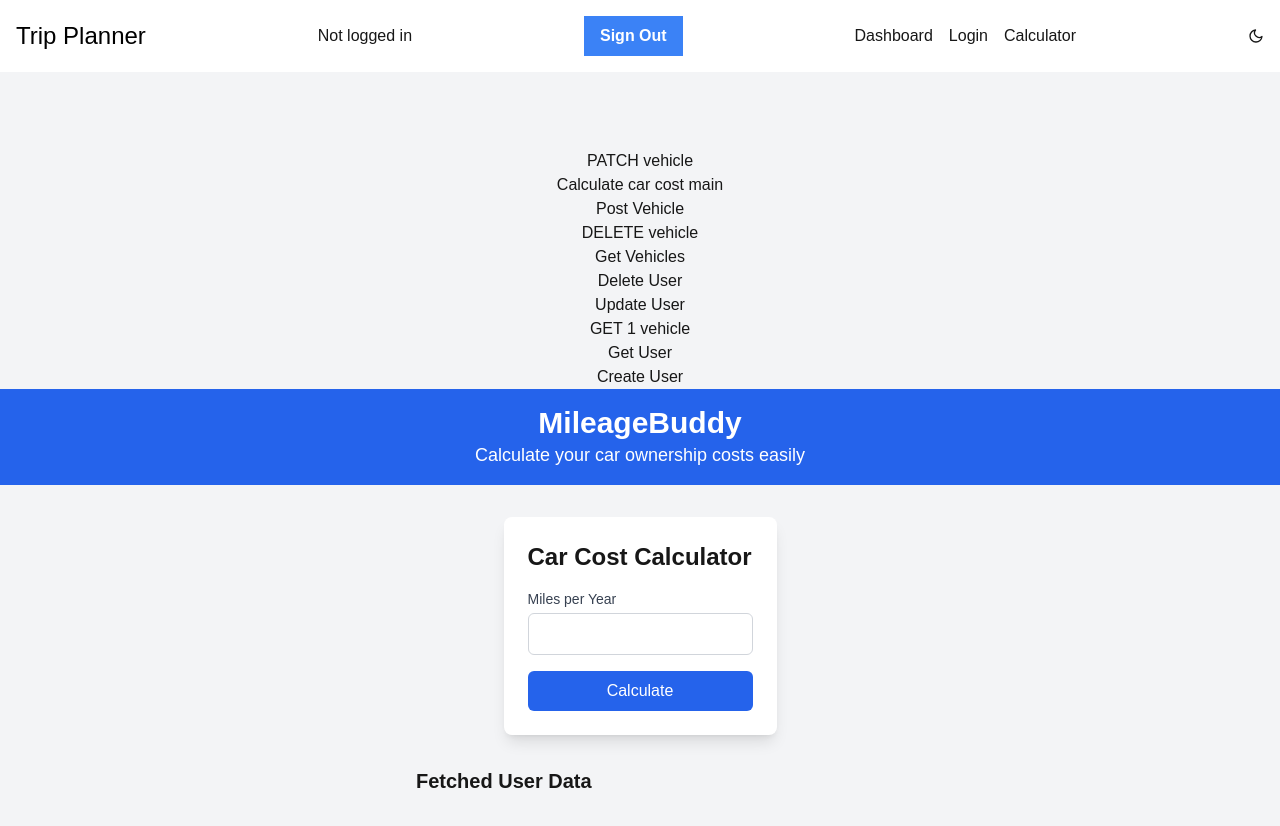
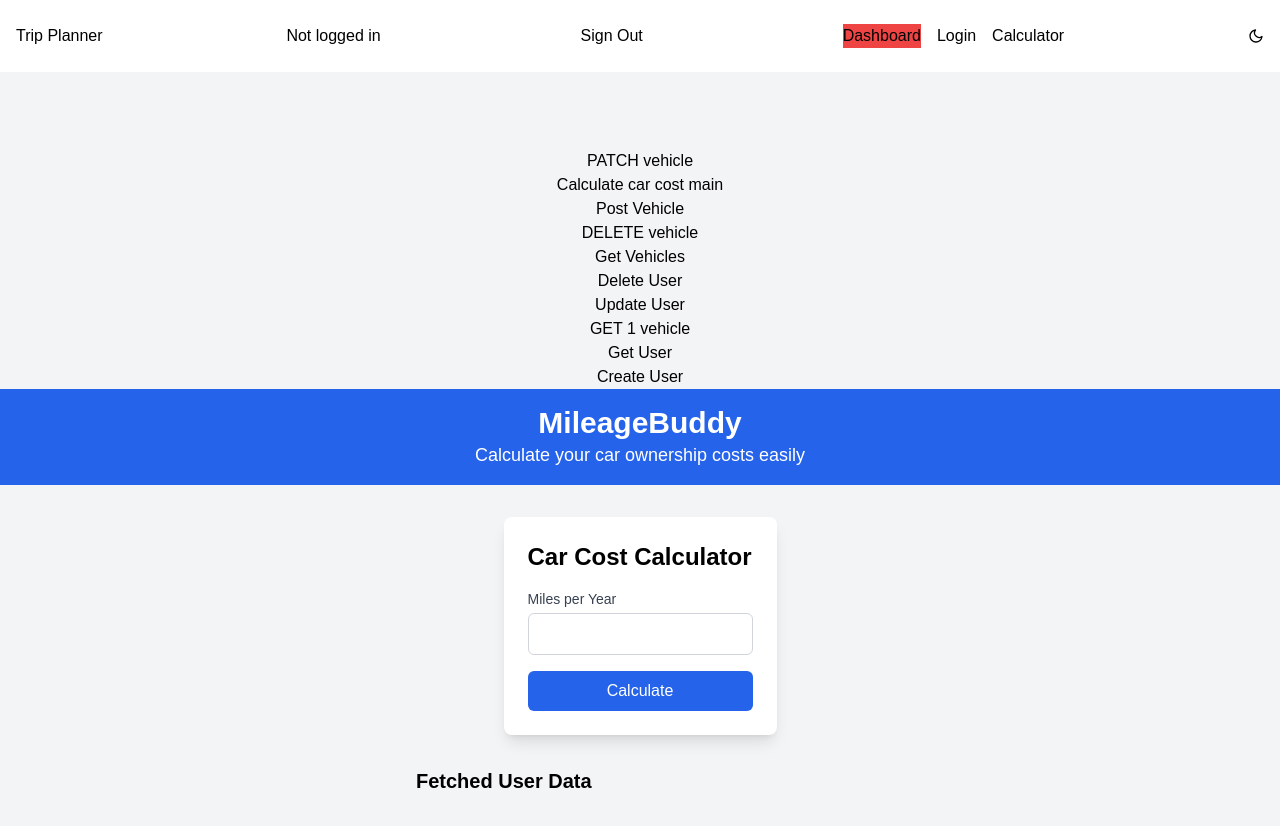
Before and after one commit to adamhinton/mileagebuddy, a Next.js app: page / in a window 1280 px wide. Shown: the top 826 px of the page. Built offline with nearby package versions, Linux system fonts and the light colour scheme; no server answers.

Commit message:
Test TW components

```diff
--- a/src/app/globals.css
+++ b/src/app/globals.css
@@ -4,26 +4,40 @@
 @layer components {
 	/* .btn is just a test component I made to see if this works */
 	.btn {
-		@apply bg-blue-500;
+		@apply bg-blue-500 lg:bg-red-500;
 	}
 }
 
 @tailwind utilities;
 
+@tailwind utilities;
+
 :root {
-	--background: #ffffff;
-	--foreground: #171717;
+	/* Light Mode Colors */
+	--primary: 214, 71%, 51%; /* Example: Blue */
+	--secondary: 39, 100%, 50%; /* Example: Orange */
+	--accent: 142, 76%, 36%; /* Example: Green */
+	--neutral: 0, 0%, 95%; /* Light Gray */
+	--neutral-text: 0, 0%, 20%; /* Dark Gray */
+	--background: hsl(0, 0%, 100%); /* White */
+	--foreground: hsl(0, 0%, 0%); /* Black */
 }
 
 @media (prefers-color-scheme: dark) {
 	:root {
-		--background: #0a0a0a;
-		--foreground: #ededed;
+		/* Dark Mode Colors */
+		--primary: 214, 75%, 65%;
+		--secondary: 39, 90%, 60%;
+		--accent: 142, 66%, 46%;
+		--neutral: 0, 0%, 15%; /* Dark Gray */
+		--neutral-text: 0, 0%, 90%; /* Light Gray */
+		--background: hsl(0, 0%, 10%); /* Very Dark Gray */
+		--foreground: hsl(0, 0%, 90%); /* Light Gray */
 	}
 }
 
 body {
-	color: var(--foreground);
-	background: var(--background);
+	color: hsl(var(--foreground));
+	background: hsl(var(--background));
 	font-family: Arial, Helvetica, sans-serif;
 }
--- a/src/components/Header.tsx
+++ b/src/components/Header.tsx
@@ -16,14 +16,12 @@ export const Header: React.FC = () => {
 	console.log("redux user in Header:", user);
 
 	return (
-		<header className="bg-white dark:bg-slate-800 p-4 flex justify-between items-center">
-			<h1 className="text-2xl bg-white text-black dark:bg-black dark:text-white ">
-				Trip Planner
-			</h1>
+		<header className=" p-4 flex justify-between items-center">
+			<h1 className=" ">Trip Planner</h1>
 			{/* Just for testing */}
 			<h2>{user ? "Logged in" : "Not logged in "}</h2>
 			<button
-				className="bg-blue-500 hover:bg-blue-700 text-white font-bold py-2 px-4"
+				className=" py-2 px-4"
 				onClick={async () => {
 					const supabase = createClientCSROnly();
 					// Also triggers redux store to update via <AuthWatcher/>
@@ -38,7 +36,9 @@ export const Header: React.FC = () => {
 				Sign Out
 			</button>
 			<nav className="flex space-x-4">
-				<Link href="/dashboard">Dashboard</Link>
+				<Link className="btn" href="/dashboard">
+					Dashboard
+				</Link>
 				<Link href="/login">Login</Link>
 				<Link href="/calculator">Calculator</Link>
 			</nav>
```
